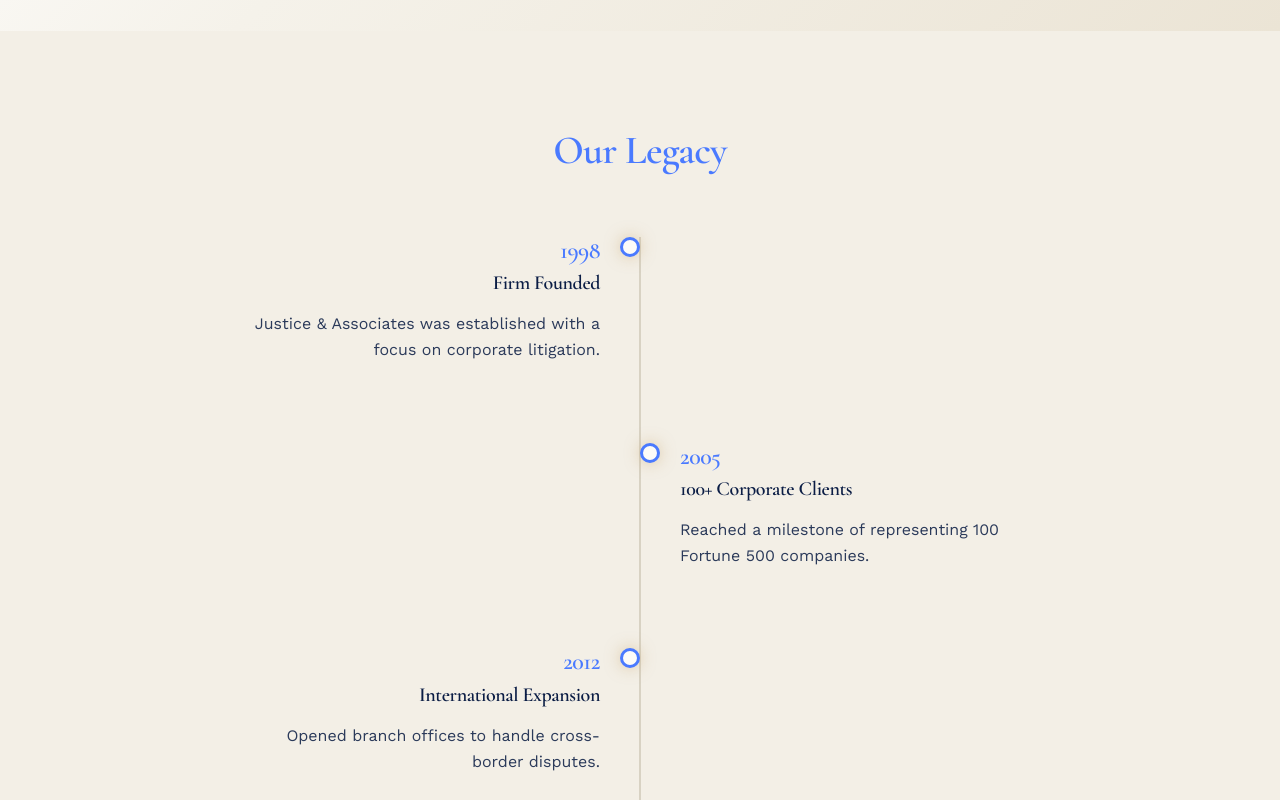
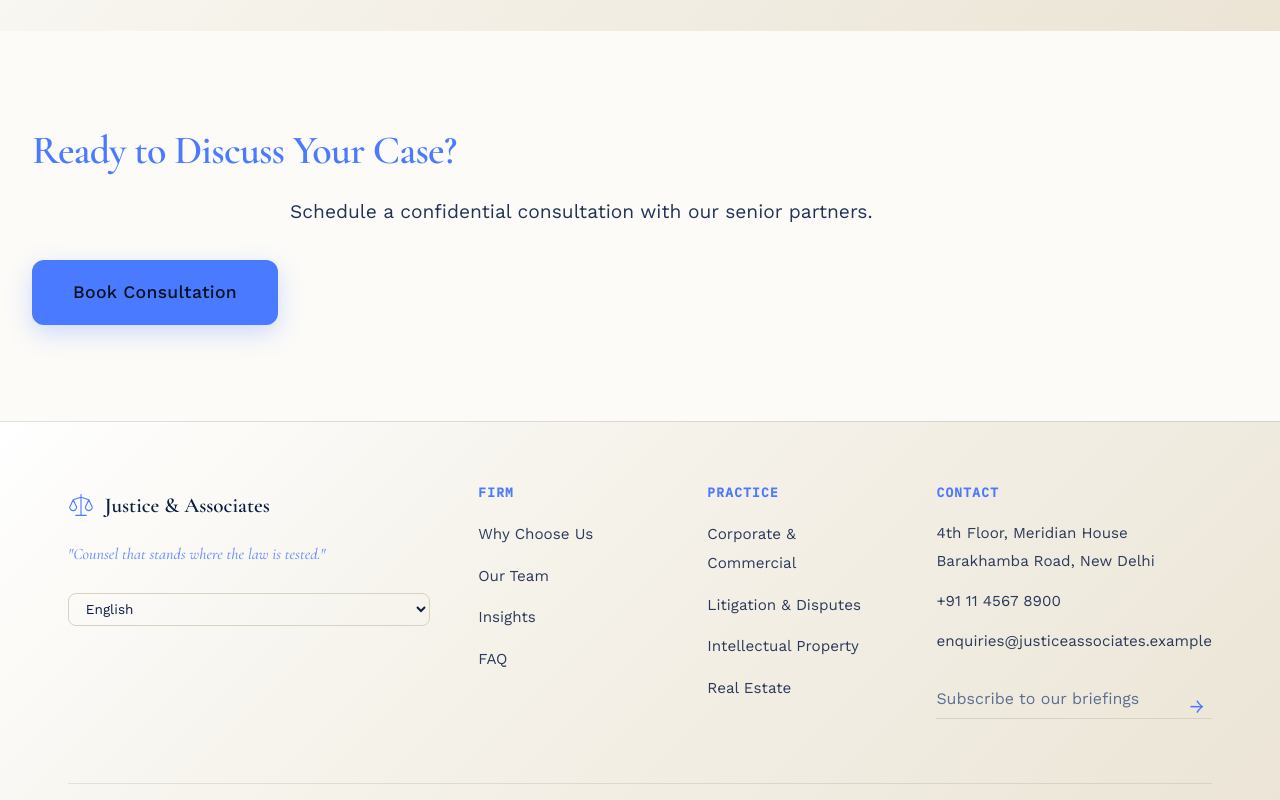
Before and after one commit to lawfirm-delhi/Lawfirm-Website, a React (Vite) app in the folder frontend/: page /why-us in a window 1280 px wide. Shown: the part 2520-3320 px from the top of the page. Built offline with nearby package versions, Linux system fonts and the light colour scheme; no server answers.

Commit message:
feat: remove our legacy section

```diff
--- a/frontend/src/pages/LandingPages/WhyUs/WhyUs.jsx
+++ b/frontend/src/pages/LandingPages/WhyUs/WhyUs.jsx
@@ -71,12 +71,7 @@ export default function WhyUs() {
     { icon: Users, title: "Personalized Strategy", desc: "We don't use boilerplate solutions. Every case is handled with bespoke legal strategies." }
   ];
 
-  const timeline = [
-    { year: "1998", title: "Firm Founded", desc: "Justice & Associates was established with a focus on corporate litigation." },
-    { year: "2005", title: "100+ Corporate Clients", desc: "Reached a milestone of representing 100 Fortune 500 companies." },
-    { year: "2012", title: "International Expansion", desc: "Opened branch offices to handle cross-border disputes." },
-    { year: "2026", title: "Industry Recognition", desc: "Ranked Tier 1 in Legal500 for Dispute Resolution and Corporate Advisory." }
-  ];
+
 
   return (
     <PageWrapper title="Why Choose Us">
@@ -144,51 +139,7 @@ export default function WhyUs() {
         </div>
       </section>
 
-      {/* Timeline */}
-      <section className="landing-section alt">
-        <div className="section-header">
-          <motion.h2 className="section-title" variants={fadeInUp} initial="initial" whileInView="whileInView">Our Legacy</motion.h2>
-        </div>
-        <div style={{ maxWidth: '800px', margin: '0 auto', position: 'relative' }}>
-          <div style={{ position: 'absolute', left: '50%', top: 0, bottom: 0, width: '2px', background: 'var(--border)', transform: 'translateX(-50%)' }}></div>
-          {timeline.map((item, idx) => (
-            <motion.div
-              key={idx}
-              variants={fadeInUp}
-              initial="initial"
-              whileInView="whileInView"
-              viewport={{ once: true, margin: "-100px" }}
-              style={{
-                display: 'flex',
-                justifyContent: idx % 2 === 0 ? 'flex-start' : 'flex-end',
-                paddingBottom: '4rem',
-                position: 'relative'
-              }}
-            >
-              <div style={{
-                width: '45%',
-                textAlign: idx % 2 === 0 ? 'right' : 'left',
-                position: 'relative'
-              }}>
-                <div style={{
-                  position: 'absolute',
-                  top: '0',
-                  [idx % 2 === 0 ? 'right' : 'left']: '-11%',
-                  width: '20px', height: '20px',
-                  borderRadius: '50%',
-                  background: 'var(--bg-primary)',
-                  border: '3px solid var(--primary-gold)',
-                  boxShadow: '0 0 15px rgba(200,164,106,0.5)',
-                  zIndex: 2
-                }}></div>
-                <h3 className="card-title text-primary-gold mb-2" style={{ color: 'var(--primary-gold)', marginBottom: '0.5rem' }}>{item.year}</h3>
-                <h4 style={{ fontSize: '1.25rem', color: 'var(--heading)', marginBottom: '0.5rem' }}>{item.title}</h4>
-                <p className="card-text">{item.desc}</p>
-              </div>
-            </motion.div>
-          ))}
-        </div>
-      </section>
+
 
       {/* CTA */}
       <section className="landing-section text-center">
```
